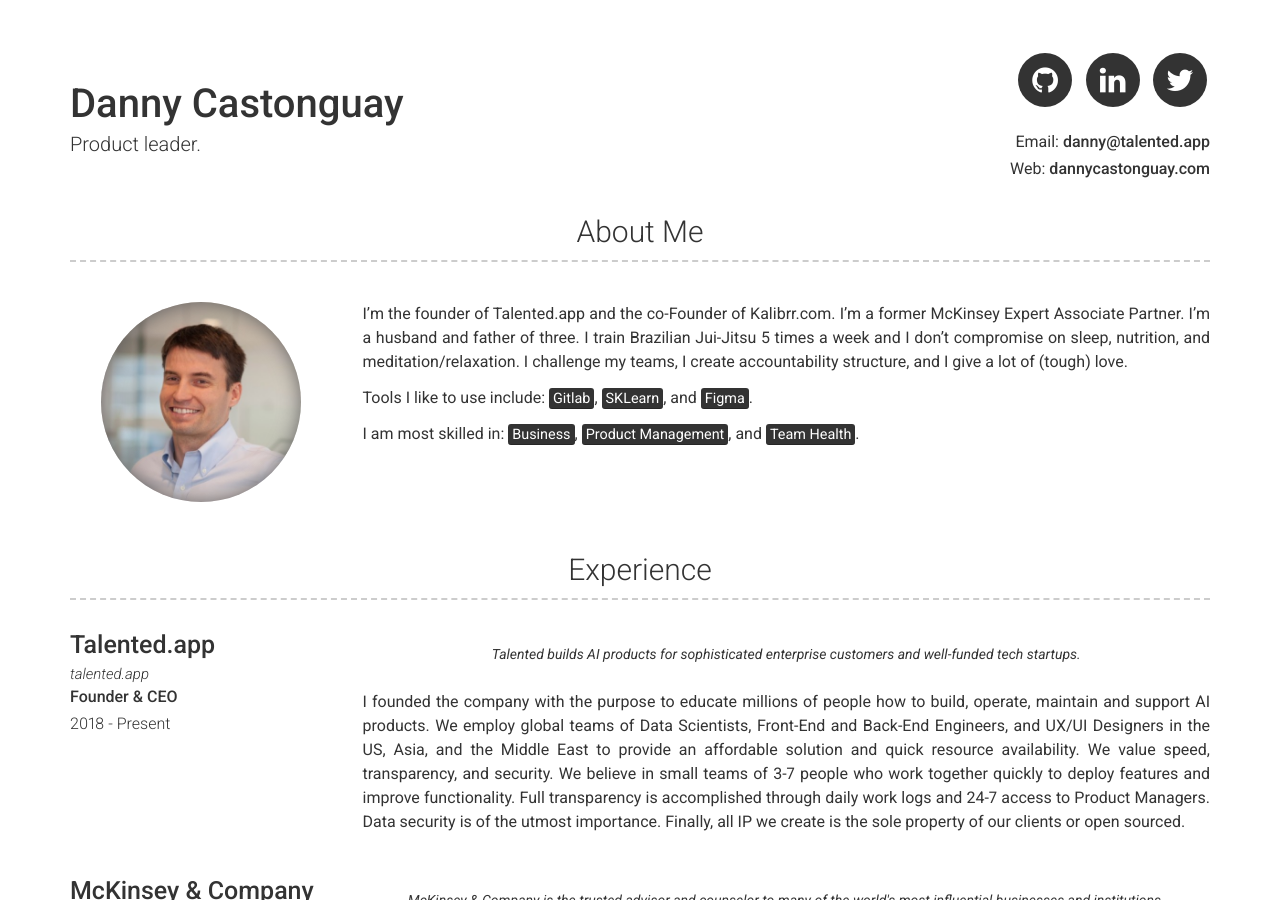
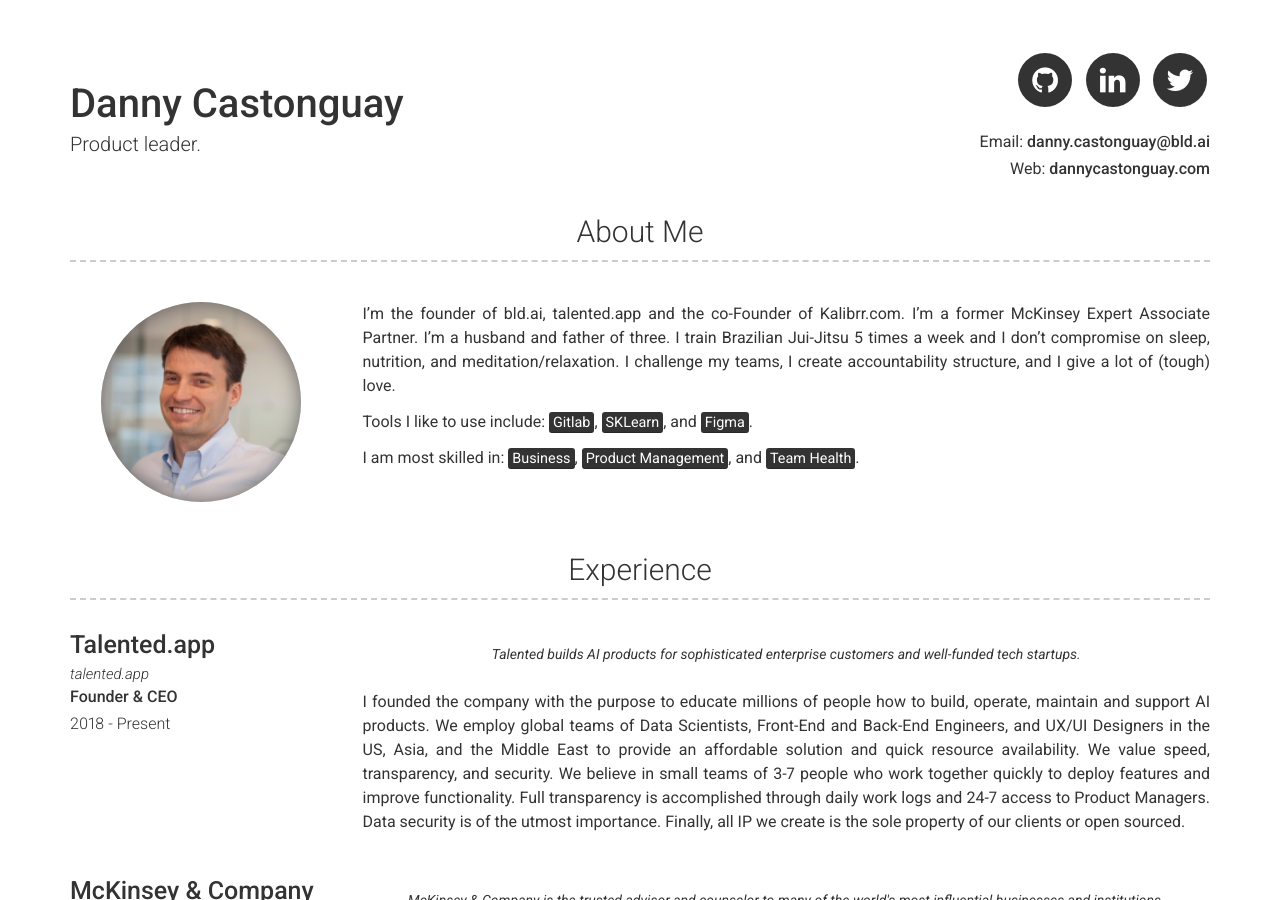
Before and after one commit to dannycastonguay/dannyresume, a Jekyll site: the page built from index.md, in a window 1280 px wide and 900 px high. Built offline with Jekyll 4.4.1, drawn with Linux system fonts in a browser that asks for light colours; some of the changed text lies outside the part shown.

Commit message:
Update _config.yml

```diff
--- a/_config.yml
+++ b/_config.yml
@@ -5,7 +5,7 @@ repository: dannycastonguay/resume
 # Personal info
 name: Danny Castonguay
 title: Product leader.
-email: danny@talented.app
+email: danny.castonguay@bld.ai
 website: dannycastonguay.com
 
 # Social links
@@ -24,7 +24,7 @@ linkedin_username: dannycastonguay
 # about_title: About Me
 about_profile_image: images/profile.png
 about_content: | # this will include new lines to allow paragraphs
-  I'm the founder of Talented.app and the co-Founder of Kalibrr.com. I'm a former McKinsey Expert Associate Partner. I'm a husband and father of three. I train Brazilian Jui-Jitsu 5 times a week and I don't compromise on sleep, nutrition, and meditation/relaxation. I challenge my teams, I create accountability structure, and I give a lot of (tough) love.
+  I'm the founder of bld.ai, talented.app and the co-Founder of Kalibrr.com. I'm a former McKinsey Expert Associate Partner. I'm a husband and father of three. I train Brazilian Jui-Jitsu 5 times a week and I don't compromise on sleep, nutrition, and meditation/relaxation. I challenge my teams, I create accountability structure, and I give a lot of (tough) love.
 
   Tools I like to use include: <mark>Gitlab</mark>, <mark>SKLearn</mark>, and <mark>Figma</mark>.
 
```
